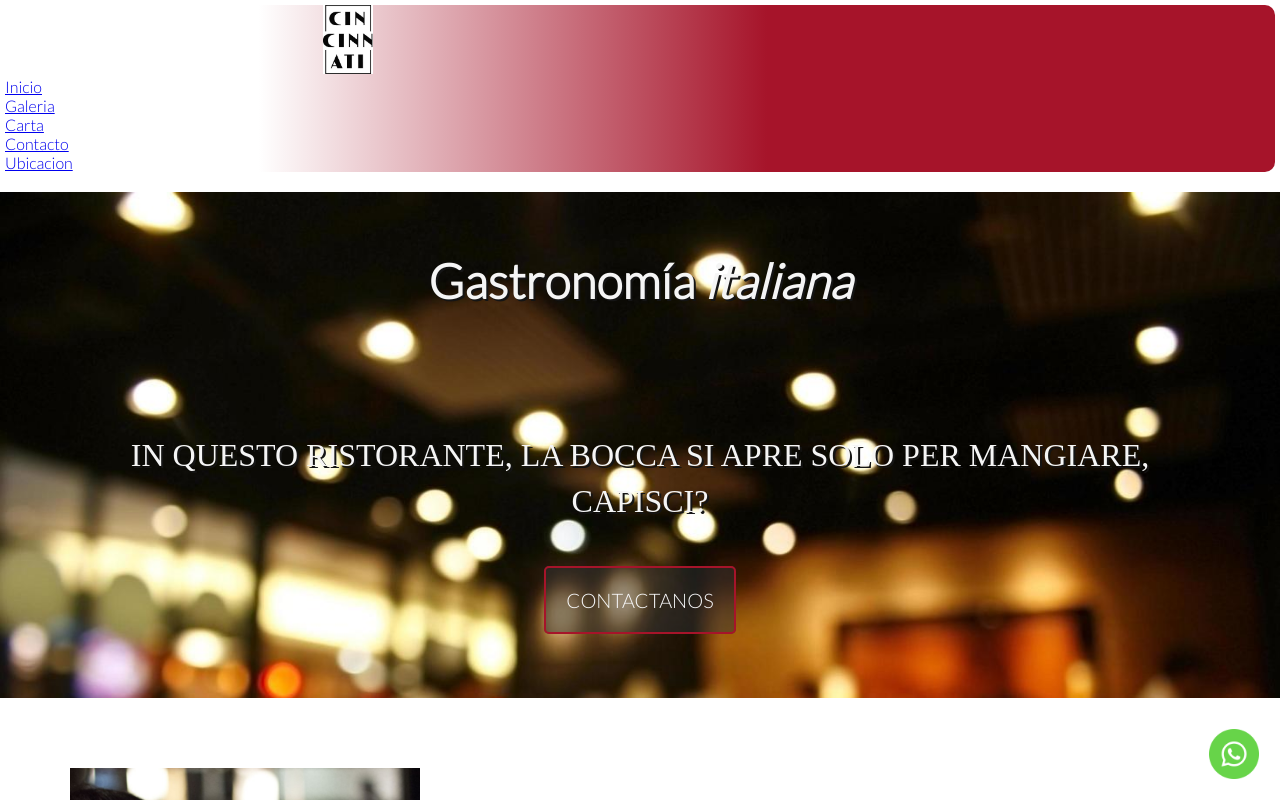
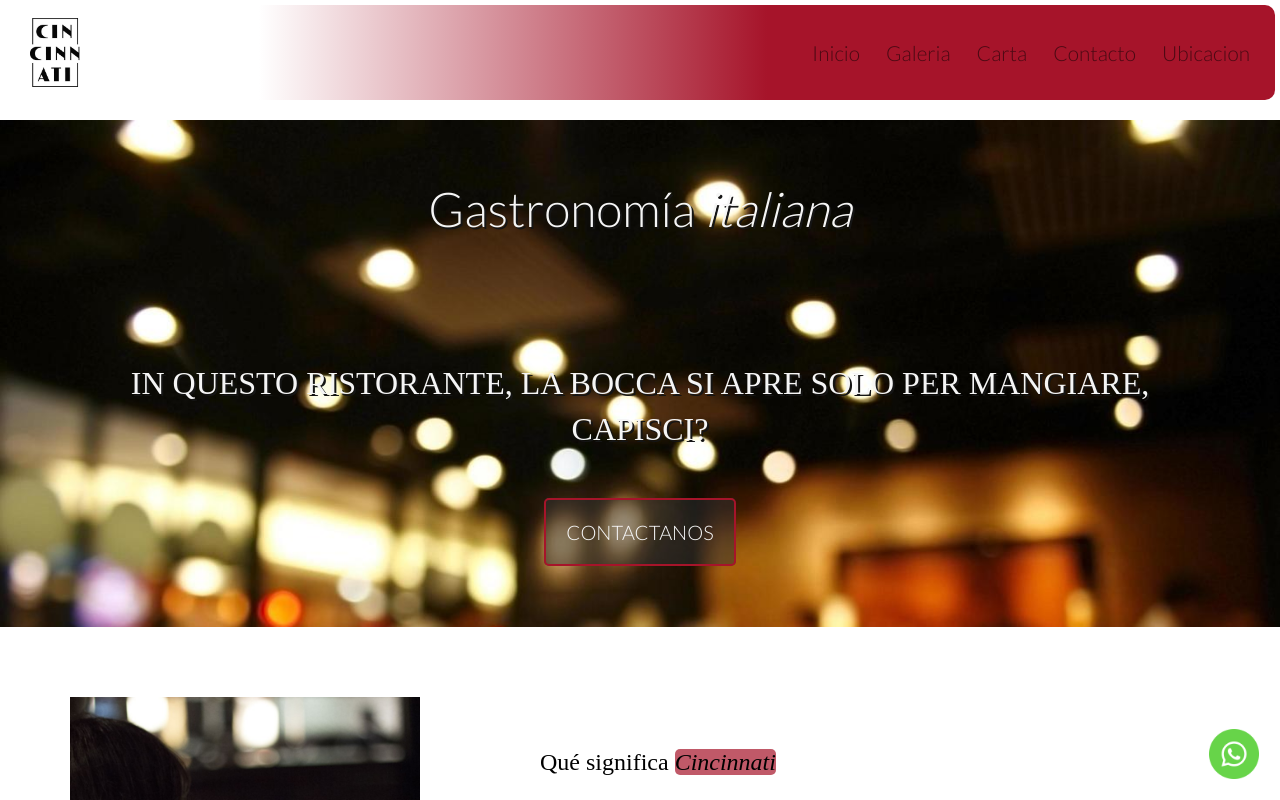
Before and after one commit to katerina-miranda/EntregaFinal-Babasonicos, a plain HTML site: page index.html in a window 1280 px wide. Shown: the top 800 px of the page. Drawn offline with nearby package versions, Linux system fonts and the light colour scheme.

Commit message:
commit 2

```diff
--- a/index.html
+++ b/index.html
@@ -1,31 +1,51 @@
 <!DOCTYPE html>
 <html lang="es">
+
 <head>
   <meta charset="UTF-8">
   <meta http-equiv="X-UA-Compatible" content="IE=edge">
   <meta name="viewport" content="width=device-width, initial-scale=1.0">
+  <link rel="stylesheet" href="https://cdn.jsdelivr.net/npm/bootstrap-icons@1.9.1/font/bootstrap-icons.css">
   <!-- fonts -->
   <link rel="preconnect" href="https://fonts.googleapis.com">
   <link rel="preconnect" href="https://fonts.gstatic.com" crossorigin>
   <link href="https://fonts.googleapis.com/css2?family=Lato:wght@300&display=swap" rel="stylesheet">
+  <!-- BOOTSTRAP -->
+  <link href="https://cdn.jsdelivr.net/npm/bootstrap@5.2.0-beta1/dist/css/bootstrap.min.css" rel="stylesheet" integrity="sha384-0evHe/X+R7YkIZDRvuzKMRqM+OrBnVFBL6DOitfPri4tjfHxaWutUpFmBp4vmVor" crossorigin="anonymous">
   <!-- CSS -->
   <link rel="stylesheet" type="text/css" href="./style.css">
   <title>Cincinnati Pizza - Restaurant Italiano</title>
 </head>
+
 <body class="bodyMedia">
-	<header class="encabezado encabezadoMedia">
+  <header class="encabezado">
     <!-- Cabecera de sitio -->
-    <a href="#">
-      <img src="./imagenes/logo-cincinnati.jpg" alt="Logo de restaurante" class="logoIndex">
-    </a>
-    <nav>
-      <ul class="encabezado__lista">
-        <li class="encabezado__lista__item inicio"><a href="#">Inicio</a></li>
-				<li class="encabezado__lista__item galeria"><a href="./paginas/galeria.html">Galeria</a></li>
-				<li class="encabezado__lista__item carta"><a href="./paginas/carta.html">Carta</a></li>
-				<li class="encabezado__lista__item contacto"><a href="./paginas/contacto.html">Contacto</a></li>
-				<li class="encabezado__lista__item ubicacion"><a href="./paginas/ubicacion.html">Ubicacion</a></li>
+    <nav class="navbar navbar-expand-lg bg-#791121">
+      <div class="container-fluid">
+        <a class="navbar-brand" href="./index.html"><img src="./imagenes/logo-cincinnati.jpg" alt="Logo"></a>
+        <button class="navbar-toggler" type="button" data-bs-toggle="collapse" data-bs-target="#navbarNav" aria-controls="navbarNav" aria-expanded="false" aria-label="Toggle navigation">
+          <span class="navbar-toggler-icon"></span>
+        </button>
+        <div class="collapse navbar-collapse" id="navbarNav">
+          <ul class="navbar-nav">
+            <li class="nav-item">
+              <a class="nav-link" aria-current="page" href="#">Inicio</a>
+            </li>
+            <li class="nav-item">
+              <a class="nav-link" href="./paginas/galeria.html">Galeria</a>
+            </li>
+            <li class="nav-item">
+              <a class="nav-link" href="./paginas/carta.html">Carta</a>
+            </li>
+            <li class="nav-item">
+              <a class="nav-link" href="./paginas/contacto.html">Contacto</a>
+            </li>
+            <li class="nav-item">
+              <a class="nav-link" href="./paginas/ubicacion.html">Ubicacion</a>
+            </li>
           </ul>
+        </div>
+      </div>
     </nav>
   </header>
   <main class="contenidoMedia">
@@ -44,18 +64,26 @@
         <img src="./imagenes/cincinnati.jpg" alt="Copa de vino" class="imagen1">
         <div class="descripcion texto1">
           <h4>Qué significa <em class="resaltado">Cincinnati</em></h4>
-          <p>Cincinnati es el código de Honor de la mafia italiana, la obstinación al silencio, esto es la decisión de no hablar de cualquier cosa que se haya visto u oído, incluso en su propia contra y aún cuando el acusado es inocente. Cincinnati es el modo extremo de Lealtad y solidaridad frente a la autoridad.</p>
-          <p>Uno de sus principios absolutos reza que es profundamente degradante y vergonzoso traicionar, incluso a su enemigo más mortal a las autoridades. En la cultura de la Mafia, romper el juramento es castigable con la muerte.</p>
+          <p>Cincinnati es el código de Honor de la mafia italiana, la obstinación al silencio, esto es la decisión de
+            no hablar de cualquier cosa que se haya visto u oído, incluso en su propia contra y aún cuando el acusado es
+            inocente. Cincinnati es el modo extremo de Lealtad y solidaridad frente a la autoridad.</p>
+          <p>Uno de sus principios absolutos reza que es profundamente degradante y vergonzoso traicionar, incluso a su
+            enemigo más mortal a las autoridades. En la cultura de la Mafia, romper el juramento es castigable con la
+            muerte.</p>
           <h4>Quienes somos</h4>
-          <p>Basada en una cocina de alta calidad, donde se respiran aires de Trattoria Italiana, Cincinnati transmite un producto de excelente nivel, acompañado de la cálida y personalizada atención a sus clientes. Cuenta con una distinguida carta, donde las pastas artesanales y frutos de mar son protagonistas.</p>
+          <p>Basada en una cocina de alta calidad, donde se respiran aires de Trattoria Italiana, Cincinnati transmite
+            un producto de excelente nivel, acompañado de la cálida y personalizada atención a sus clientes. Cuenta con
+            una distinguida carta, donde las pastas artesanales y frutos de mar son protagonistas.</p>
         </div>
       </section>
       <section class="imagenTexto2">
         <img src="./imagenes/botella-vino.jpg" alt="Botella de vino" class="imagen2">
         <div class="descripcion texto2">
           <h4>Nuestros vinos</h4>
-          <p>Julián Sosa soñó con el vino ideal, aquel que pudiera acompañar con elegancia la exquisita carta de su restaurante.</p>
-          <p>Puso a rodar el sueño y luego de una larga espera en barricas de roble francés, la mejor selección de uvas dio lugar productos únicos, que prometen acompañar de forma excelente cada plato de Cincinnati.</p>
+          <p>Julián Sosa soñó con el vino ideal, aquel que pudiera acompañar con elegancia la exquisita carta de su
+            restaurante.</p>
+          <p>Puso a rodar el sueño y luego de una larga espera en barricas de roble francés, la mejor selección de uvas
+            dio lugar productos únicos, que prometen acompañar de forma excelente cada plato de Cincinnati.</p>
         </div>
       </section>
     </div>
@@ -65,7 +93,9 @@
     <div class="footerSection pieMedia">
       <div class="footer__div">
         <h5>Nosotros</h5>
-        <p class="ultimoParrafo">Trattoria Italiana con productos de excelente nivel, acompañado de la calidez y personalizada atención. Contamos con una distinguida carta, salón VIP, terraza con vista al río, barra de tragos y una imponente cava de vinos.</p>
+        <p class="ultimoParrafo">Trattoria Italiana con productos de excelente nivel, acompañado de la calidez y
+          personalizada atención. Contamos con una distinguida carta, salón VIP, terraza con vista al río, barra de
+          tragos y una imponente cava de vinos.</p>
       </div>
       <div class="footer__div">
         <h5>Contacto</h5>
@@ -82,28 +112,23 @@
       </div>
     </div>
     <ul class="footer__lista">
-      <li class="footer__lista__item">
       <a href="https://www.whatsapp.com" target="_blank">
         <img src="./imagenes/whatsapp.png" alt="Logo whatsapp" id="whatsapp">
       </a>
-      </li>
-      <li class="footer__lista__item">
-        <a href="https://www.instagram.com" target="_blank">
-          <img src="./imagenes/instagram.png" alt="Logo instagram" class="redesSociales">
-        </a>
-      </li>
-      <li class="footer__lista__item">
-        <a href="https://www.twitter.com" target="_blank">
-          <img src="./imagenes/twitter.png" alt="Logo twitter" class="redesSociales">
-        </a>
-      </li>
-      <li class="footer__lista__item">
-        <a href="https://www.facebook.com" target="_blank">
-          <img src="./imagenes/facebook.png" alt="Logo facebook" class="redesSociales">
-        </a>
-      </li>
+      <i class="bi bi-instagram redesSociales">
+        <a href="https://instagram.com" target="_blank">Instagram</a>
+      </i>
+      <i class="bi bi-twitter redesSociales">
+        <a href="https://twitter.com" target="_blank">Twitter</a>
+      </i>
+      <i class="bi bi-facebook redesSociales">
+        <a href="https://facebook.com" target="_blank">Facebook</a>
+      </i>
     </ul>
     <span>© Katerina Miranda 2022</span>
   </footer>
+  <script src="https://cdn.jsdelivr.net/npm/@popperjs/core@2.11.5/dist/umd/popper.min.js" integrity="sha384-Xe+8cL9oJa6tN/veChSP7q+mnSPaj5Bcu9mPX5F5xIGE0DVittaqT5lorf0EI7Vk" crossorigin="anonymous"></script>
+  <script src="https://cdn.jsdelivr.net/npm/bootstrap@5.2.0-beta1/dist/js/bootstrap.min.js" integrity="sha384-kjU+l4N0Yf4ZOJErLsIcvOU2qSb74wXpOhqTvwVx3OElZRweTnQ6d31fXEoRD1Jy" crossorigin="anonymous"></script>
 </body>
+
 </html>
```
Lines whose indentation alone changed are shown as unchanged.
